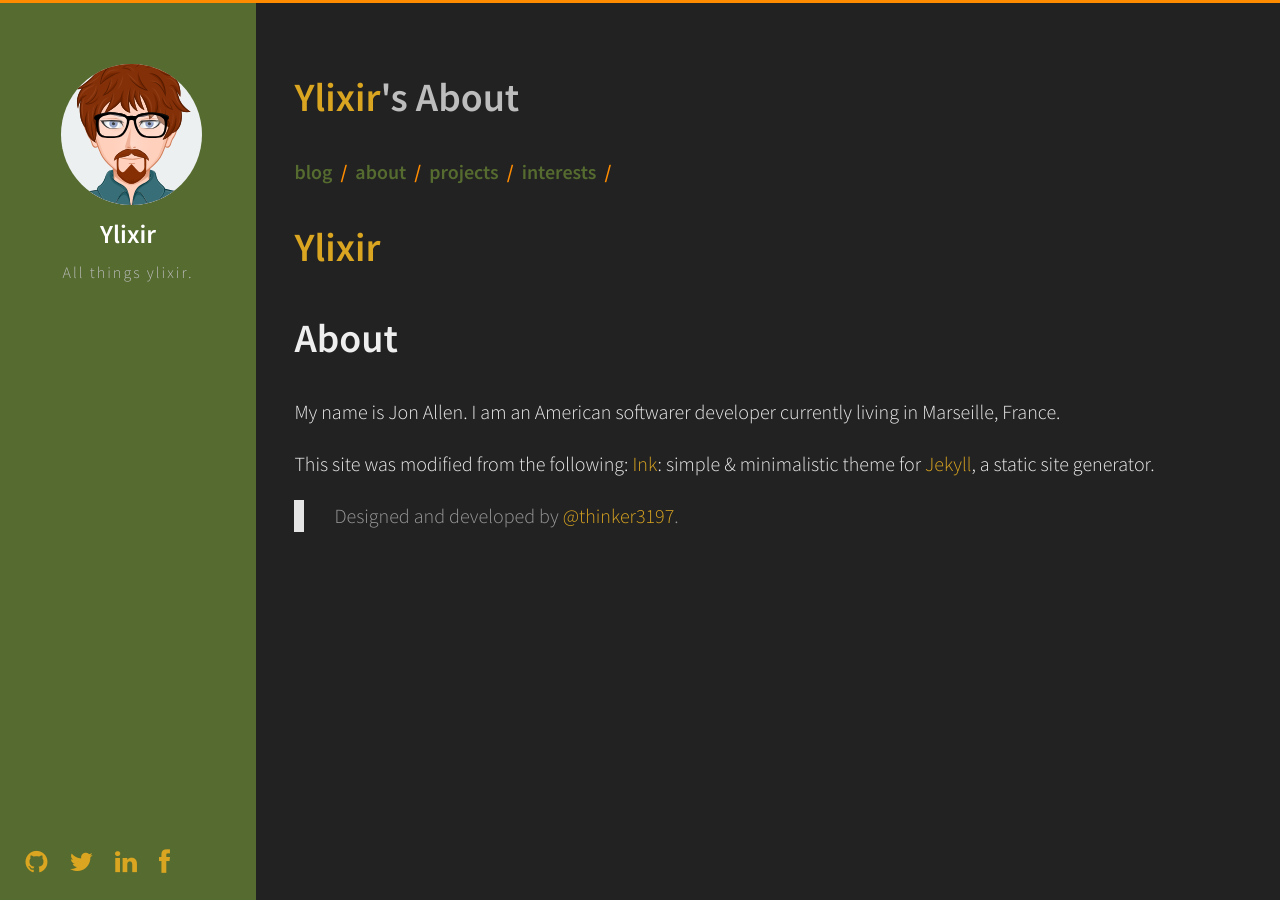
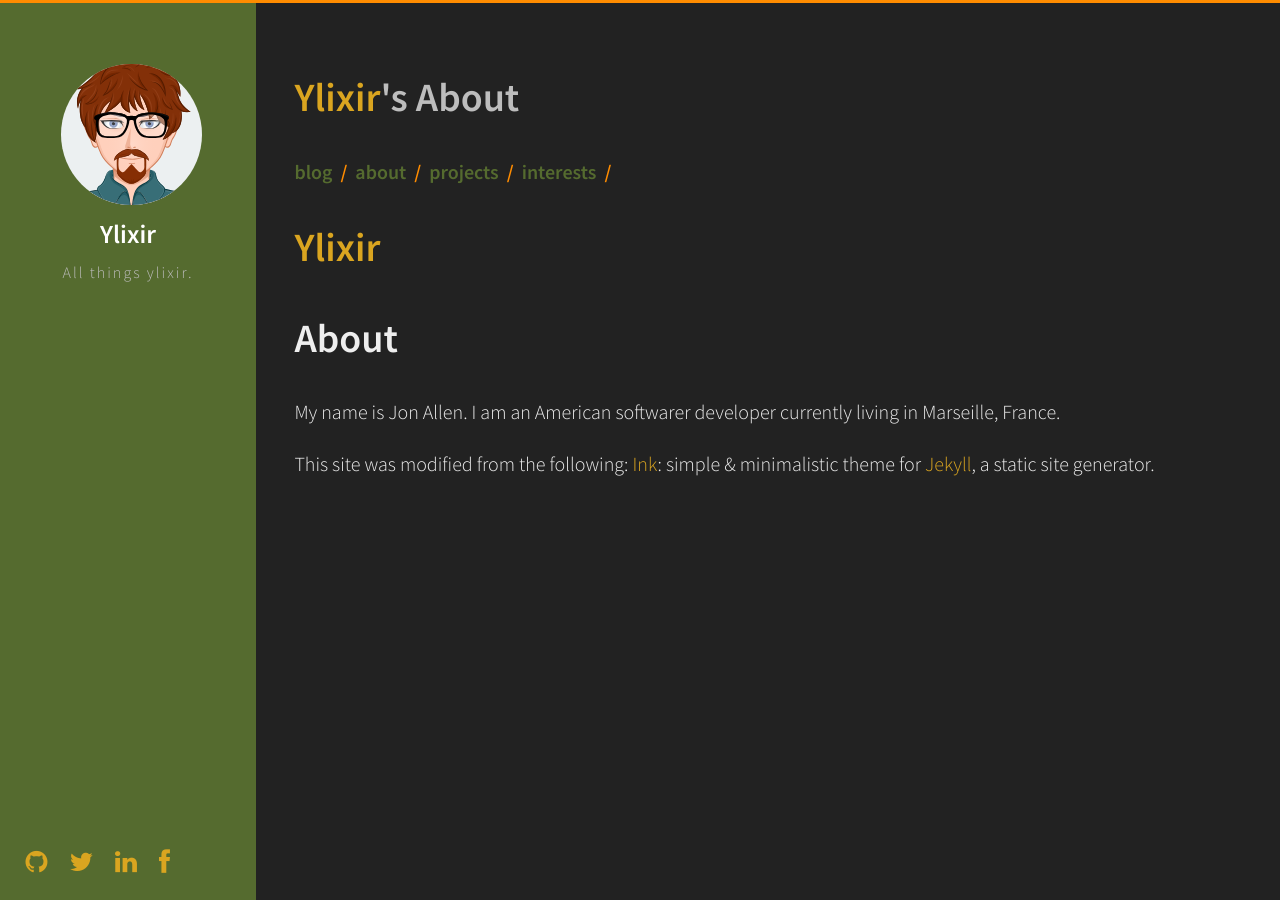
Before and after one commit to ylixir/ylixir.github.io, a Jekyll site: the page built from about.md, in a window 1280 px wide. Built offline with Jekyll 4.4.1, drawn with Linux system fonts in a browser that asks for light colours.

Commit message:
remove extraneous plugs for creator

```diff
--- a/about.md
+++ b/about.md
@@ -7,5 +7,3 @@ My name is Jon Allen. I am an American softwarer developer currently living in M
 
 This site was modified from the following:
 [Ink](https://github.com/thinker3197/Ink): simple & minimalistic theme for [Jekyll](https://jekyllrb.com), a static site generator.
-
->Designed and developed by [@thinker3197](https://github.com/thinker3197).
```
